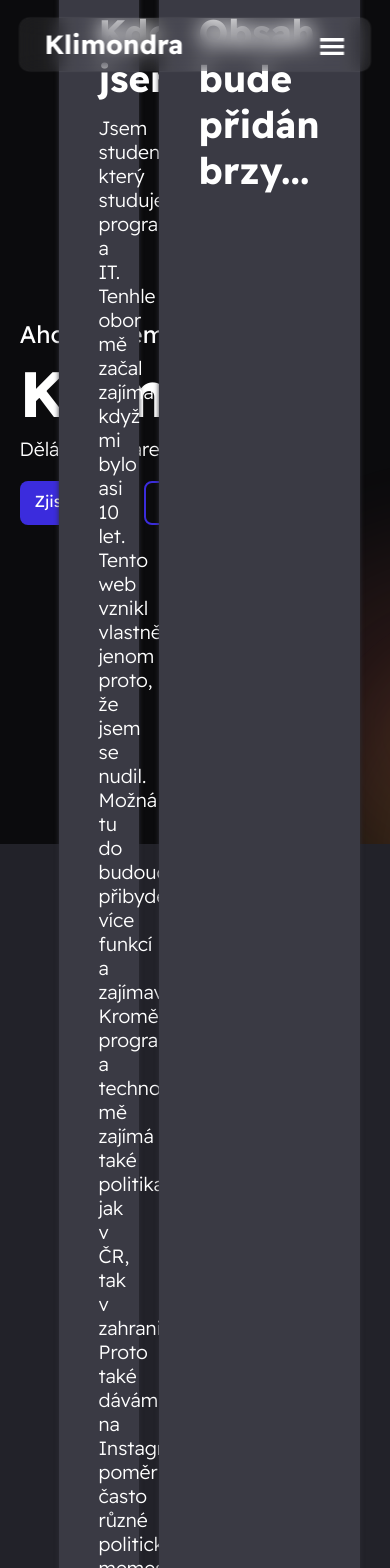
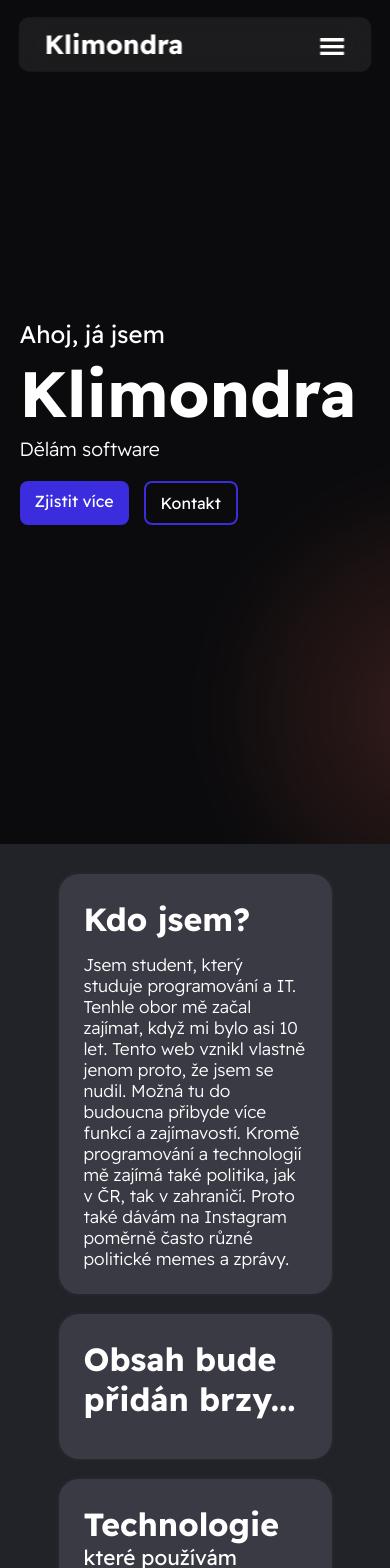
Before and after one commit to Klimondra/klimondra-web, a React (Create React App) app: page / in a window 390 px wide. Shown: the top 1568 px of the page. Built offline with nearby package versions, Linux system fonts and the light colour scheme; a web font is replaced by a local one.

Commit message:
About section responsivity
Took 16 minutes

```diff
--- a/src/pages/Home.css
+++ b/src/pages/Home.css
@@ -99,7 +99,7 @@
   }
 }
 #about {
-  height: 100vh;
+  min-height: 100vh;
   background-color: rgb(34.375, 34.375, 40.625);
   display: flex;
   justify-content: center;
@@ -112,6 +112,7 @@
   grid-column-gap: 20px;
   grid-row-gap: 20px;
   width: 70%;
+  margin: 30px;
 }
 #about .aboutContent .aboutBlock {
   background-color: rgb(57.75, 57.75, 68.25);
@@ -180,4 +181,31 @@
   transform: translateY(-5px) scale(1.25);
 }
 
+@media (max-width: 1445px) {
+  #about .aboutContent {
+    display: flex;
+    flex-direction: column;
+  }
+}
+@media (max-width: 550px) {
+  #about .aboutContent {
+    display: flex;
+    flex-direction: column;
+  }
+  #about .aboutContent .aboutBlock {
+    padding: 25px;
+  }
+  #about .aboutContent .infoBlock h2, #about .aboutContent .politicsBlock h2, #about .aboutContent .technologiesBlock .techBlockText h2 {
+    font-size: 2rem;
+  }
+  #about .aboutContent .infoBlock p {
+    font-size: 1.07rem;
+  }
+}
+@media (max-width: 400px) {
+  #about .infoBlock h2, #about .politicsBlock h2, #about .technologiesBlock .techBlockText h2 {
+    font-size: 1.6rem;
+  }
+}
+
 /*# sourceMappingURL=Home.css.map */
--- a/src/pages/Home.scss
+++ b/src/pages/Home.scss
@@ -126,7 +126,7 @@ $textWhite: white;
 // ===== ABOUT ===== //
 
 #about {
-  height: 100vh;
+  min-height: 100vh;
   background-color: lighten($bgdark, 10%);
   display: flex;
   justify-content: center;
@@ -139,6 +139,7 @@ $textWhite: white;
     grid-column-gap: 20px;
     grid-row-gap: 20px;
     width: 70%;
+    margin: 30px;
     //height: 70%;
 
     .aboutBlock {
@@ -223,3 +224,43 @@ $textWhite: white;
     }
   }
 }
+
+@media (max-width: 1445px) {
+  #about {
+    .aboutContent {
+      display: flex;
+      flex-direction: column;
+    }
+  }
+}
+
+@media (max-width: 550px) {
+  #about {
+    .aboutContent {
+      display: flex;
+      flex-direction: column;
+
+      .aboutBlock {
+        padding: 25px;
+      }
+
+      .infoBlock h2, .politicsBlock h2, .technologiesBlock .techBlockText h2 {
+        font-size: 2rem;
+      }
+
+      .infoBlock {
+        p {
+          font-size: 1.07rem;
+        }
+      }
+    }
+  }
+}
+
+@media (max-width: 400px ) {
+  #about {
+    .infoBlock h2, .politicsBlock h2, .technologiesBlock .techBlockText h2 {
+      font-size: 1.6rem;
+    }
+  }
+}
```
Also changed, not shown: 1 other file (tests, documents, lock files or other folders).
